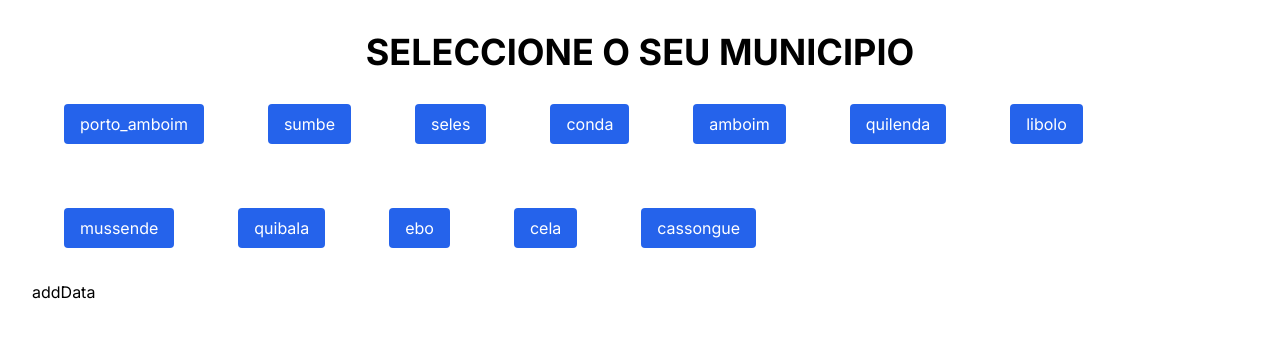
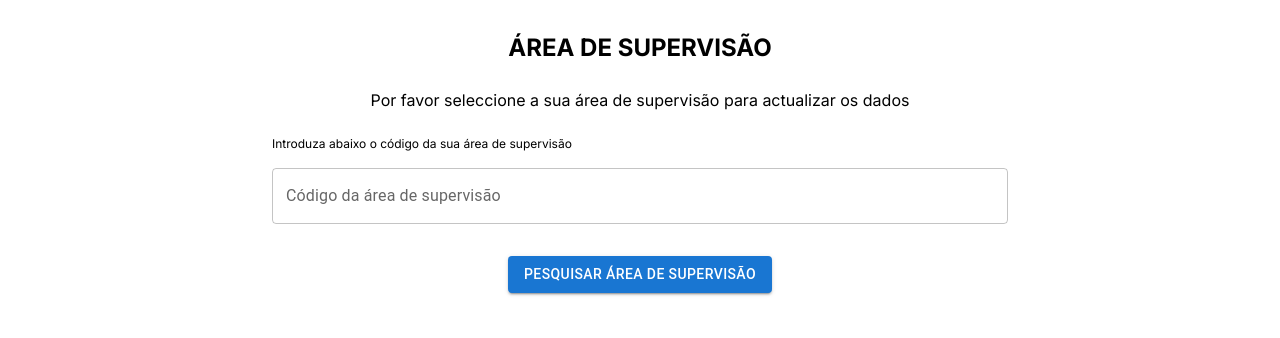
Before and after one commit to augustomatosdev/censo, a Next.js app: page / in a window 1280 px wide. Shown: the top 338 px of the page. Built offline with nearby package versions, Linux system fonts and the light colour scheme.

Commit message:
second commit

```diff
--- a/src/app/page.tsx
+++ b/src/app/page.tsx
@@ -1,44 +1,20 @@
-"use client";
-import Link from "next/link";
-import { updateFirestoreWithAdditionalFields } from "@/lib/uploadfb/addToFirebase";
+import React from "react";
+import { SelectAs } from "./search-as/select-as";
 
-export default function Home() {
-  const municipios = [
-    "porto_amboim",
-    "sumbe",
-    "seles",
-    "conda",
-    "amboim",
-    "quilenda",
-    "libolo",
-    "mussende",
-    "quibala",
-    "ebo",
-    "cela",
-    "cassongue",
-  ];
-
+const Page = async () => {
   return (
-    <div className="p-8">
-      <h1 className="text-4xl font-bold text-center">
-        SELECCIONE O SEU MUNICIPIO
-      </h1>
-      <div>
-        {municipios.map((el, key) => (
-          <Link
-            key={key}
-            href={`/${el}`}
-            className={`m-8 inline-block px-4 py-2 bg-blue-600 text-white rounded hover:bg-blue-700 focus:outline-none focus:ring-2 focus:ring-blue-400 focus:ring-opacity-75`}
-          >
-            {el}
-          </Link>
-        ))}
-      </div>
-      <div>
-        <button onClick={() => updateFirestoreWithAdditionalFields()}>
-          addData
-        </button>
+    <div className="max-w-screen-md mx-auto">
+      <div className="p-4 py-8">
+        <p className="text-center text-2xl font-bold">ÁREA DE SUPERVISÃO</p>
+        <p className="text-center my-6">
+          Por favor seleccione a sua área de supervisão para actualizar os dados
+        </p>
+        <div>
+          <SelectAs />
+        </div>
       </div>
     </div>
   );
-}
+};
+
+export default Page;
```
